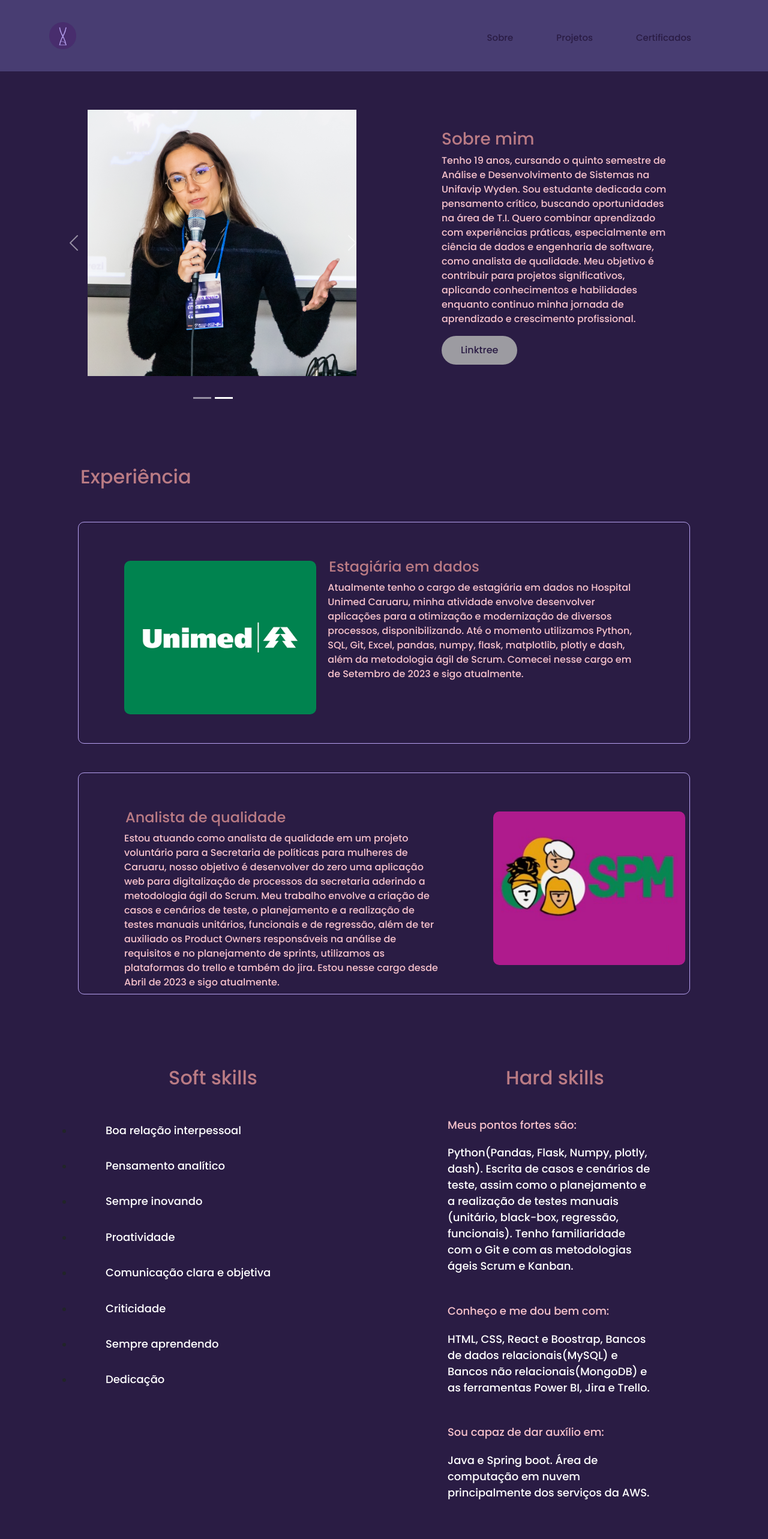
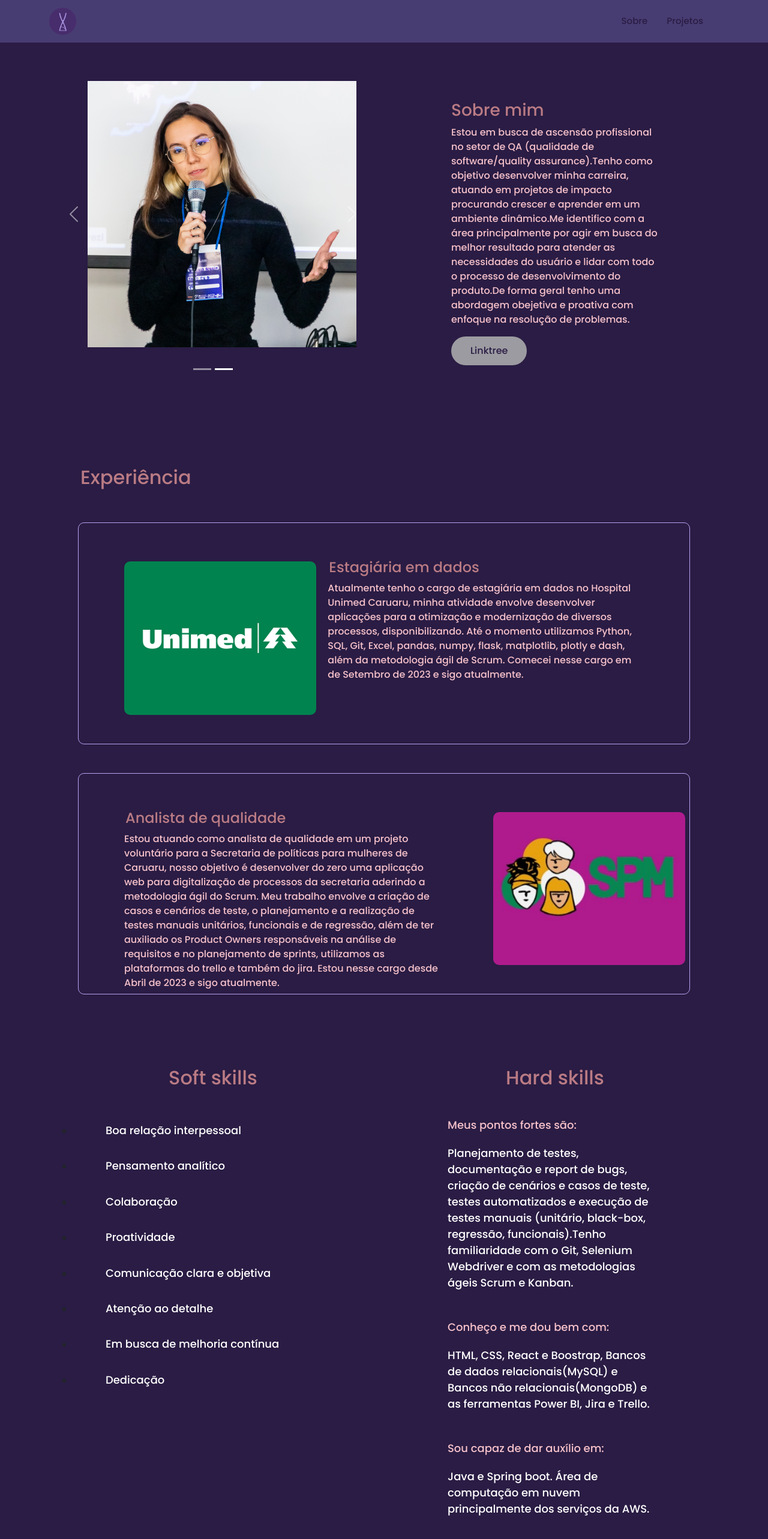
Before and after one commit to AIROTIVBR/novo, a React (Create React App) app: page / in a window 1280 px wide. Shown: the top 2566 px of the page at 60% size. Built offline with nearby package versions, Linux system fonts and the light colour scheme.

Commit message:
melhorias em descrições e adição de novos projetos

```diff
--- a/src/Coomponents/NavBar.js
+++ b/src/Coomponents/NavBar.js
@@ -30,9 +30,9 @@ function Navb () {
             <Nav.Link >
               <Link to="/Projetos" className='nav-link'>Projetos</Link>
             </Nav.Link>
-            <Nav.Link  disabled>
+            {/* <Nav.Link  disabled>
               <Link to="/Certificados" className='nav-link'>Certificados</Link>
-            </Nav.Link>
+            </Nav.Link> */}
           </Nav>
         </Navbar.Collapse>
         </Container>
--- a/src/Coomponents/Projetos.js
+++ b/src/Coomponents/Projetos.js
@@ -12,12 +12,11 @@ import trunfo from './assets/imgs/supertrunfo.png';
 import todo from './assets/imgs/to_do_list.png';
 import dash from './assets/imgs/dash.jpeg';
 import base from './assets/imgs/conversor_de_bases_numericas.png';
-import web from './assets/imgs/trabalho_de_dev_web.png';
 import guess from './assets/imgs/guessing_game.png';
-import yene from './assets/imgs/conversor_de_yene.png';
 import game from './assets/imgs/gaming_curious_facts.png';
 import sizes from './assets/imgs/conversor_de_medidas.png';
 import san from './assets/imgs/login,jgh.png';
+import tests from './assets/imgs/tests swag labs.jpeg';
 
 
 function Projetos () {
@@ -28,10 +27,23 @@ function Projetos () {
     <Row>
       <Col xs lg="4">
         <Card className='card'>
+        <Card.Img className='card-imgs' variant="top" src={tests} />
+          <Card.Body className='details'>
+            <Card.Title className='cardHeader'>
+              <Link to="https://github.com/AIROTIVBR/swagLabsTestAuto" target='blank'>Projeto 10</Link>
+            </Card.Title>
+            <Card.Text className='cardText'>
+              Testes automatizados de um site de vendas de produtos, utilizando Java e Selenium.
+            </Card.Text>
+          </Card.Body>
+        </Card>
+      </Col>
+      <Col xs lg="4">
+      <Card className='card'>
         <Card.Img className='card-imgs' variant="top" src={dash} />
           <Card.Body className='details'>
             <Card.Title className='cardHeader'>
-              <Link to="https://github.com/AIROTIVBR/thing-I-ve-been-learning" target='blank'>Projeto 11</Link>
+              <Link to="https://github.com/AIROTIVBR/thing-I-ve-been-learning" target='blank'>Projeto 9</Link>
             </Card.Title>
             <Card.Text className='cardText'>
               Diferentes usos da biblioteca Dash, fiz enquanto aprendia sobre.
@@ -44,7 +56,7 @@ function Projetos () {
         <Card.Img className='card-imgs' variant="top" src={covid} />
           <Card.Body className='details'>
             <Card.Title className='cardHeader'>
-              <Link to="https://github.com/AIROTIVBR/Big_Data_Project" target='blank'>Projeto 10</Link>
+              <Link to="https://github.com/AIROTIVBR/Big_Data_Project" target='blank'>Projeto 8</Link>
             </Card.Title>
             <Card.Text className='cardText'>
               Análise de dados sobre o COVID-19,utilizando python, plotly e matplot.
@@ -57,7 +69,7 @@ function Projetos () {
         <Card.Img className='card-imgs' variant="top" src={san} />
           <Card.Body className='details'>
             <Card.Title className='cardHeader'>
-              <Link to="https://github.com/AIROTIVBR/Java-Project-OOPJ" target='blank'>Projeto 9</Link>
+              <Link to="https://github.com/AIROTIVBR/Java-Project-OOPJ" target='blank'>Projeto 7</Link>
             </Card.Title>
             <Card.Text className='cardText'>
             Aplicação web feita em grupo utilizando Java, Spring boot e SQL.
@@ -70,7 +82,7 @@ function Projetos () {
         <Card.Img className='card-imgs' variant="top" src={trunfo} />
           <Card.Body className='details'>
             <Card.Title className='cardHeader'>
-              <Link to="https://github.com/AIROTIVBR/Project8?tab=readme-ov-file" target='blank'>Projeto 8</Link>
+              <Link to="https://github.com/AIROTIVBR/Project8?tab=readme-ov-file" target='blank'>Projeto 6</Link>
             </Card.Title>
             <Card.Text className='cardText'>
               Recriação do jogo de cartas, com o tema de haikyuu, feito com HTML, Javascript e CSS.
@@ -83,7 +95,7 @@ function Projetos () {
         <Card.Img className='card-imgs' variant="top" src={base} />
           <Card.Body className='details'>
             <Card.Title className='cardHeader'>
-              <Link to="https://airotivbr.github.io/Project7/" target='blank'>Projeto 7</Link>
+              <Link to="https://airotivbr.github.io/Project7/" target='blank'>Projeto 5</Link>
             </Card.Title>
             <Card.Text className='cardText'>
             Conversor de bases numéricas(binário,decimal e hexadecimal).
@@ -96,7 +108,7 @@ function Projetos () {
         <Card.Img className='card-imgs' variant="top" src={todo} />
           <Card.Body className='details'>
             <Card.Title className='cardHeader'>
-            <Link to="https://airotivbr.github.io/Desafio-LTD-Web/" target='blank'>Projeto 6</Link>
+            <Link to="https://airotivbr.github.io/Desafio-LTD-Web/" target='blank'>Projeto 4</Link>
             </Card.Title>
             <Card.Text className='cardText'>
             To-do List com local storage e função de filtro, deleção e edição.
@@ -106,23 +118,10 @@ function Projetos () {
       </Col>
       <Col xs lg="4">
       <Card className='card'>
-        <Card.Img className='card-imgs' variant="top" src={web} />
-          <Card.Body className='details'>
-            <Card.Title className='cardHeader'>
-            <Link to="https://airotivbr.github.io/Web-site/" target='blank'>Projeto 5</Link>
-            </Card.Title>
-            <Card.Text className='cardText'>
-            Trabalho da cadeira de desenvolvimento web sobre série de livros.
-            </Card.Text>
-          </Card.Body>
-      </Card>
-      </Col>
-      <Col xs lg="4">
-      <Card className='card'>
         <Card.Img className='card-imgs' variant="top" src={guess} />
           <Card.Body className='details'>
             <Card.Title className='cardHeader'>
-            <Link to="https://airotivbr.github.io/Project3/" target='blank'>Projeto 4</Link>
+            <Link to="https://airotivbr.github.io/Project3/" target='blank'>Projeto 3</Link>
             </Card.Title>
             <Card.Text className='cardText'>
               Jogo de advinhação entre os números de 0 a 10 feito com HTML, CSS e Javascript.
@@ -135,7 +134,7 @@ function Projetos () {
         <Card.Img className='card-imgs' variant="top" src={sizes} />
           <Card.Body className='details'>
             <Card.Title className='cardHeader'>
-            <Link to="https://airotivbr.github.io/Project1/" target='blank'>Projeto 3</Link>
+            <Link to="https://airotivbr.github.io/Project1/" target='blank'>Projeto 2</Link>
             </Card.Title>
             <Card.Text className='cardText'>
               Conversor de medidas em Inglês, feito com CSS, HTML e Javascript
@@ -148,23 +147,10 @@ function Projetos () {
         <Card.Img className='card-imgs' variant="top" src={game} />
           <Card.Body className='details'>
             <Card.Title className='cardHeader'>
-            <Link to="https://airotivbr.github.io/project--gaming-info/" target='blank'>Projeto 2</Link>
+            <Link to="https://airotivbr.github.io/project--gaming-info/" target='blank'>Projeto 1</Link>
             </Card.Title>
             <Card.Text className='cardText'>
               Página de curiosidades sobre meu hobbie de jogar video games feito com HTML e CSS.
-            </Card.Text>
-          </Card.Body>
-      </Card>
-      </Col>
-      <Col xs lg="4">
-      <Card className='card'>
-        <Card.Img className='card-imgs' variant="top" src={yene} />
-          <Card.Body className='details'>
-            <Card.Title className='cardHeader'>
-            <Link to="https://airotivbr.github.io/Project2/" target='blank'>Projeto 1</Link>
-            </Card.Title>
-            <Card.Text className='cardText'>
-              Conversor de moeda de Real para Yene feito com HTML, CSS e Javascript.
             </Card.Text>
           </Card.Body>
       </Card>
--- a/src/Coomponents/Sobre.js
+++ b/src/Coomponents/Sobre.js
@@ -39,10 +39,10 @@ import './assets/style/style.css';
                 </Col>
                 <Col xs lg="6" className="sobre">
                     <h3 className="titulo">Sobre mim</h3>
-                    <p className="text">Tenho 19 anos, cursando o quinto semestre de Análise e Desenvolvimento de Sistemas na Unifavip Wyden.
-                    Sou estudante dedicada com pensamento crítico, buscando oportunidades na área de T.I. Quero combinar aprendizado com experiências práticas,
-                    especialmente em ciência de dados e engenharia de software, como analista de qualidade. Meu objetivo é contribuir para projetos significativos, aplicando conhecimentos e
-                    habilidades enquanto continuo minha jornada de aprendizado e crescimento profissional.</p>
+                    <p className="text">Estou em busca de ascensão profissional no setor de QA (qualidade de software/quality assurance).Tenho como objetivo desenvolver minha
+                    carreira, atuando em projetos de impacto procurando crescer e aprender em um ambiente dinâmico.Me identifico com a área principalmente por agir em busca do
+                    melhor resultado para atender as necessidades do usuário e lidar com todo o processo de desenvolvimento do produto.De forma geral tenho uma abordagem obejetiva
+                    e proativa com enfoque na resolução de problemas. </p>
                     <Link to="https://linktr.ee/vitoriamorim" target="blank" rel="noopener noreferrer">
                             <button className="button">
                                 <span className="button-content">Linktree</span>
@@ -103,11 +103,11 @@ import './assets/style/style.css';
                     <ul className="skill">
                         <li><p className="skills">Boa relação interpessoal</p></li>
                         <li><p className="skills">Pensamento analítico</p></li>
-                        <li><p className="skills">Sempre inovando</p></li>
+                        <li><p className="skills">Colaboração</p></li>
                         <li><p className="skills">Proatividade</p></li>
                         <li><p className="skills">Comunicação clara e objetiva</p></li>
-                        <li><p className="skills">Criticidade</p></li>
-                        <li><p className="skills">Sempre aprendendo</p></li>
+                        <li><p className="skills">Atenção ao detalhe</p></li>
+                        <li><p className="skills">Em busca de melhoria contínua</p></li>
                         <li><p className="skills">Dedicação</p></li>
                     </ul>
                 </Col>
@@ -115,8 +115,8 @@ import './assets/style/style.css';
                     <h2 className="tituloskills">Hard skills</h2>
                     <div className="espc">
                     <p className="minitil">Meus pontos fortes são:</p>
-                    <p className="skills">Python(Pandas, Flask, Numpy, plotly, dash). Escrita de casos e cenários de teste, assim como o planejamento e a realização de testes manuais
-                    (unitário, black-box, regressão, funcionais). Tenho familiaridade com o Git e com as metodologias ágeis Scrum e Kanban.</p>
+                    <p className="skills">Planejamento de testes, documentação e report de bugs, criação de cenários e casos de teste, testes automatizados e execução de testes
+                     manuais (unitário, black-box, regressão, funcionais).Tenho familiaridade com o Git, Selenium Webdriver e com as metodologias ágeis Scrum e Kanban.</p>
                     <br></br>
                     <p className="minitil">Conheço e me dou bem com:</p>
                     <p className="skills">HTML, CSS, React e Boostrap, Bancos de dados relacionais(MySQL) e
--- a/src/Coomponents/assets/style/style.css
+++ b/src/Coomponents/assets/style/style.css
@@ -70,8 +70,6 @@
 
   .nav-link {
     color: #2A1C44;
-    margin: 10px;
-    margin-top: 14px;
     font-size: 15px;
     font-weight: 500;
   }
@@ -88,7 +86,7 @@
   }
 
   .sobre{
-    padding: 6em;
+    padding: 6em 7em;
   }
 
   @media screen and (max-width:731px) {
```
Also changed, not shown: src/Coomponents/assets/imgs/tests swag labs.jpeg (added).
